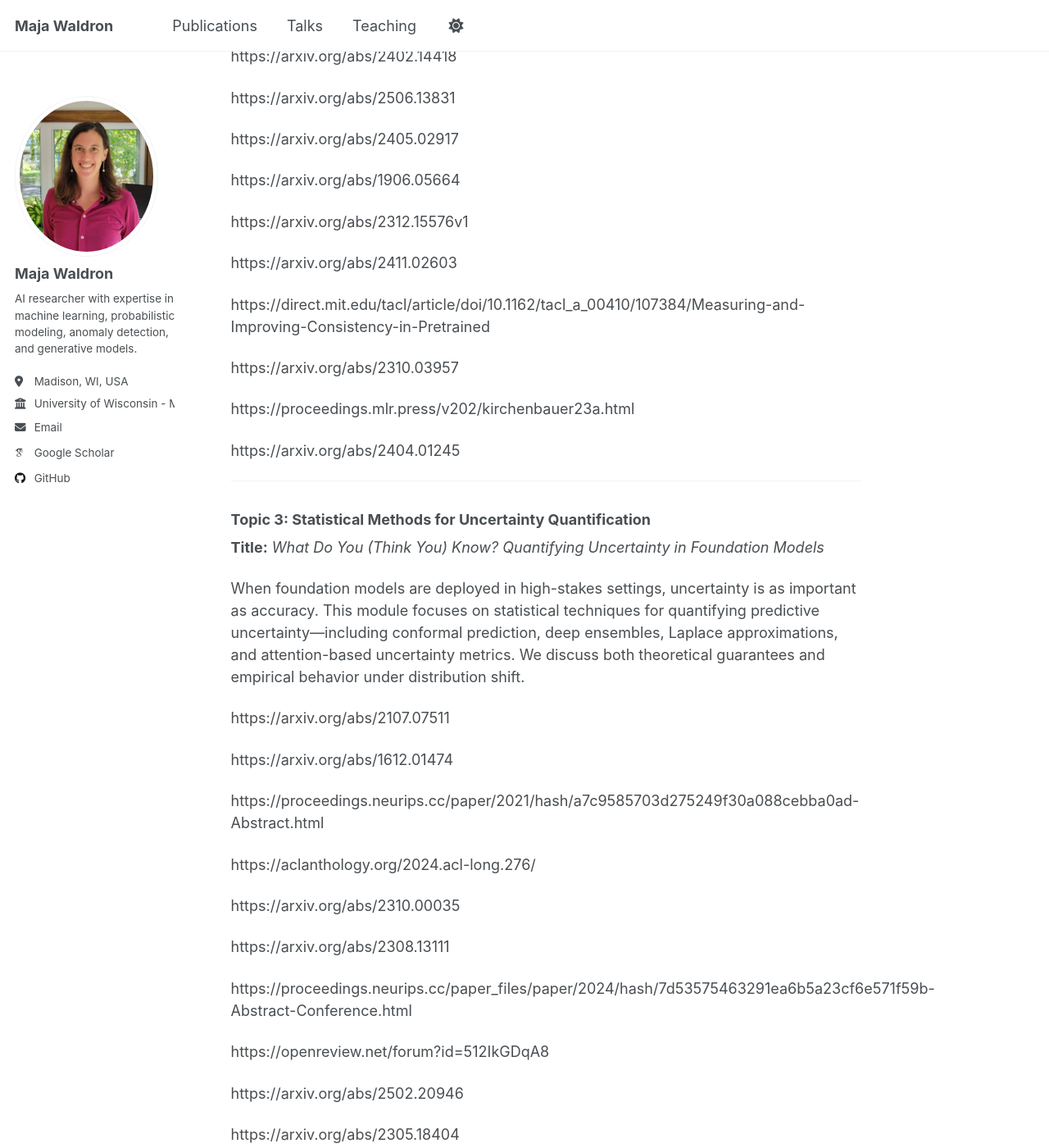
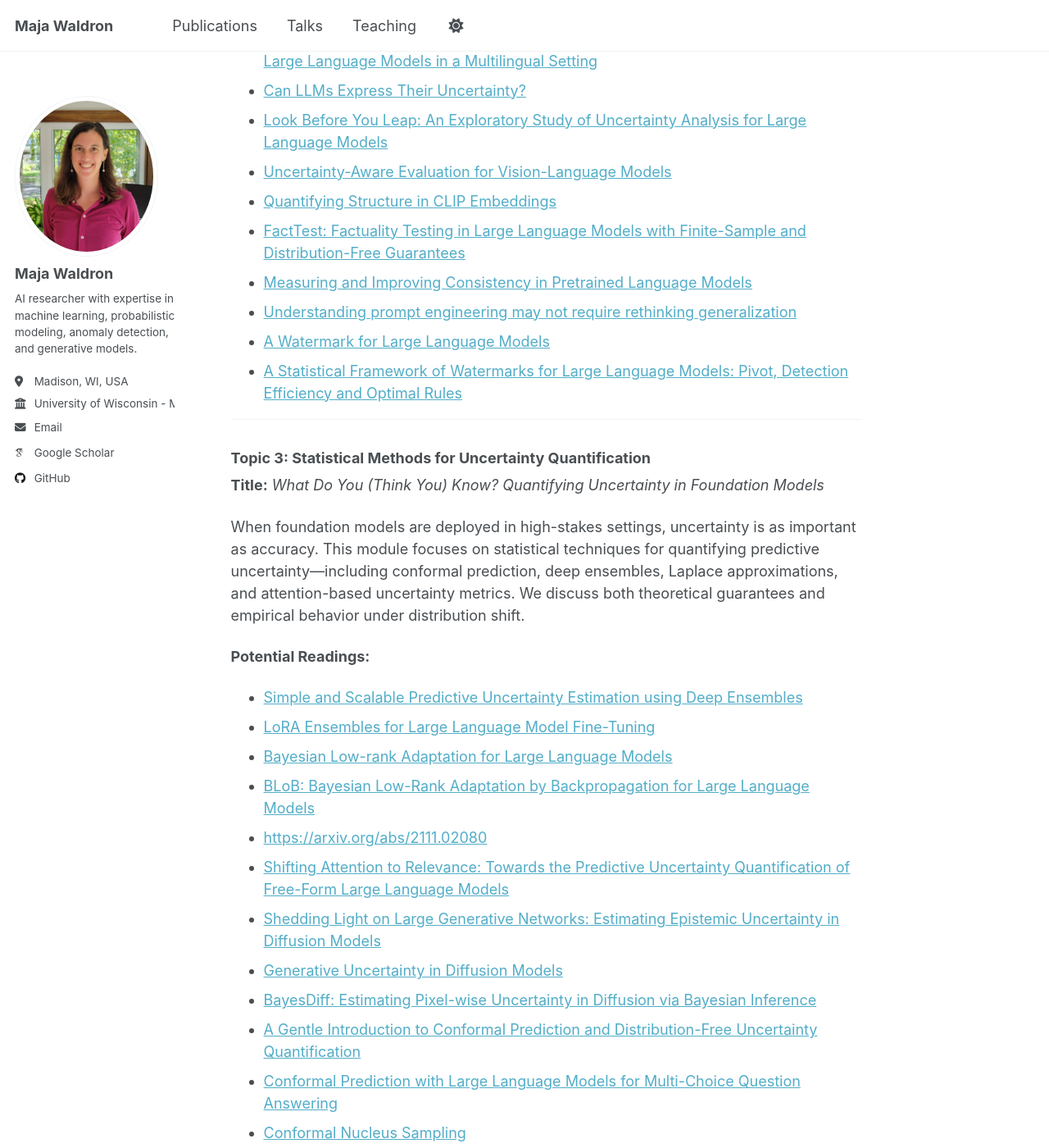
Before and after one commit to maja-waldron/maja-waldron.github.io, a Jekyll site: the page built from _teaching/2025-SFLLM.md, in a window 1280 px wide and 1400 px high, scrolled down 2047 px. Shown: the whole window at 82% size. Built offline with Jekyll 4.4.1, drawn with Linux system fonts in a browser that asks for light colours; some web fonts are replaced; some of the changed text lies outside the part shown.

Commit message:
syllabus references

```diff
--- a/_teaching/2025-SFLLM.md
+++ b/_teaching/2025-SFLLM.md
@@ -25,6 +25,7 @@ Topics
 
 We set the stage for the seminar by defining what foundation models are (e.g., LLMs, VLMs, diffusion models), how they differ from traditional statistical models, and why their empirical power raises new theoretical and practical questions. We also discuss the role of statistical thinking in evaluating and repurposing these models for scientific inference, decision-making, and societal impact.
 
+**Potential Readings:**
 - [An Overview of Large Language Models for Statisticians](https://arxiv.org/abs/2502.17814)
 - [Do Large Language Models (Really) Need Statistical Foundations?](https://arxiv.org/abs/2505.19145)
 - [Position: Bayesian Deep Learning is Needed in the Age of Large-Scale AI](https://arxiv.org/abs/2402.00809)
@@ -38,37 +39,22 @@ Foundation models are often evaluated in terms of benchmarks or task accuracy—
 
 We might also read papers about watermarking. Watermarking straddles the line between statistical evaluation of foundation models and intervention: Statistical signals can be embedded into model outputs—intentionally or inadvertently. Such signals can be detected, analyzed, and potentially used for provenance, accountability, and robustness.
 
-https://aclanthology.org/2020.emnlp-main.21/
-
-https://arxiv.org/abs/2207.07411
-
-https://arxiv.org/html/2312.04021v1
-
-https://aclanthology.org/2023.mmnlg-1.1/
-
-https://arxiv.org/abs/2306.13063
-
-https://arxiv.org/abs/2307.10236
-
-https://arxiv.org/abs/2402.14418
-
-https://arxiv.org/abs/2506.13831
-
-https://arxiv.org/abs/2405.02917
-
-https://arxiv.org/abs/1906.05664
-
-https://arxiv.org/abs/2312.15576v1
-
-https://arxiv.org/abs/2411.02603
-
-https://direct.mit.edu/tacl/article/doi/10.1162/tacl_a_00410/107384/Measuring-and-Improving-Consistency-in-Pretrained
-
-https://arxiv.org/abs/2310.03957
-
-https://proceedings.mlr.press/v202/kirchenbauer23a.html
-
-https://arxiv.org/abs/2404.01245
+**Potential Readings:**
+- [Calibration, Entropy Rates, and Memory in Language Models](https://arxiv.org/abs/1906.05664)
+- [Calibration of Pre-trained Transformers](https://aclanthology.org/2020.emnlp-main.21/)
+- [An Explanation of In-context Learning as Implicit Bayesian Inference](https://arxiv.org/abs/2111.02080)
+- [Plex: Towards Reliability using Pretrained Large Model Extensions](https://arxiv.org/abs/2207.07411)
+- [A Study on the Calibration of In-context Learning](https://arxiv.org/html/2312.04021v1)
+- [Confidently Wrong: Exploring the Calibration and Expression of (Un)Certainty of Large Language Models in a Multilingual Setting](https://aclanthology.org/2023.mmnlg-1.1/)
+- [Can LLMs Express Their Uncertainty?](https://arxiv.org/abs/2306.13063)
+- [Look Before You Leap: An Exploratory Study of Uncertainty Analysis for Large Language Models](https://arxiv.org/abs/2307.10236)
+- [Uncertainty-Aware Evaluation for Vision-Language Models](https://arxiv.org/abs/2402.14418)
+- [Quantifying Structure in CLIP Embeddings](https://arxiv.org/abs/2506.13831)
+- [FactTest: Factuality Testing in Large Language Models with Finite-Sample and Distribution-Free Guarantees](https://arxiv.org/abs/2411.02603)
+- [Measuring and Improving Consistency in Pretrained Language Models](https://direct.mit.edu/tacl/article/doi/10.1162/tacl_a_00410/107384/Measuring-and-Improving-Consistency-in-Pretrained_)
+- [Understanding prompt engineering may not require rethinking generalization](https://arxiv.org/abs/2310.03957)
+- [A Watermark for Large Language Models](https://proceedings.mlr.press/v202/kirchenbauer23a.html)
+- [A Statistical Framework of Watermarks for Large Language Models: Pivot, Detection Efficiency and Optimal Rules](https://arxiv.org/abs/2404.01245)
 
 ---
 
@@ -78,37 +64,24 @@ https://arxiv.org/abs/2404.01245
 
 When foundation models are deployed in high-stakes settings, uncertainty is as important as accuracy. This module focuses on statistical techniques for quantifying predictive uncertainty—including conformal prediction, deep ensembles, Laplace approximations, and attention-based uncertainty metrics. We discuss both theoretical guarantees and empirical behavior under distribution shift.
 
-https://arxiv.org/abs/2107.07511
+**Potential Readings:**
+- [Simple and Scalable Predictive Uncertainty Estimation using Deep Ensembles](https://arxiv.org/abs/1612.01474)
+- [LoRA Ensembles for Large Language Model Fine-Tuning](https://arxiv.org/abs/2310.00035)
+- [Bayesian Low-rank Adaptation for Large Language Models](https://arxiv.org/abs/2308.13111)
+- [BLoB: Bayesian Low-Rank Adaptation by Backpropagation for Large Language Models](https://proceedings.neurips.cc/paper_files/paper/2024/hash/7d53575463291ea6b5a23cf6e571f59b-Abstract-Conference.html)
+- [https://arxiv.org/abs/2111.02080](https://proceedings.neurips.cc/paper/2021/hash/a7c9585703d275249f30a088cebba0ad-Abstract.html)
+- [Shifting Attention to Relevance: Towards the Predictive Uncertainty Quantification of Free-Form Large Language Models](https://aclanthology.org/2024.acl-long.276/)
+- [Shedding Light on Large Generative Networks: Estimating Epistemic Uncertainty in Diffusion Models](https://openreview.net/forum?id=512IkGDqA8)
+- [Generative Uncertainty in Diffusion Models](https://arxiv.org/abs/2502.20946)
+- [BayesDiff: Estimating Pixel-wise Uncertainty in Diffusion via Bayesian Inference](https://arxiv.org/abs/2310.11142)
+- [A Gentle Introduction to Conformal Prediction and Distribution-Free Uncertainty Quantification](https://arxiv.org/abs/2107.07511)
+- [Conformal Prediction with Large Language Models for Multi-Choice Question Answering](https://arxiv.org/abs/2305.18404)
+- [Conformal Nucleus Sampling](https://arxiv.org/abs/2305.02633)
+- [Prune 'n Predict: Optimizing LLM Decision-making with Conformal Prediction](https://openreview.net/forum?id=gENDUvkytD)
+- [Function-Space Regularization in Neural Network](https://arxiv.org/abs/2312.17162)
+- [Fine-Tuning with Uncertainty-Aware Priors Makes Vision and Language Foundation Models More Reliable](https://openreview.net/forum?id=37fM2QEBSE)
+- [Reducing LLM Hallucinations using epistemic neural networks](https://arxiv.org/abs/2312.15576v1)
 
-https://arxiv.org/abs/1612.01474
-
-https://proceedings.neurips.cc/paper/2021/hash/a7c9585703d275249f30a088cebba0ad-Abstract.html
-
-https://aclanthology.org/2024.acl-long.276/
-
-https://arxiv.org/abs/2310.00035
-
-https://arxiv.org/abs/2308.13111
-
-https://proceedings.neurips.cc/paper_files/paper/2024/hash/7d53575463291ea6b5a23cf6e571f59b-Abstract-Conference.html
-
-https://openreview.net/forum?id=512IkGDqA8
-
-https://arxiv.org/abs/2502.20946
-
-https://arxiv.org/abs/2305.18404
-
-https://arxiv.org/abs/2305.02633
-
-https://openreview.net/forum?id=gENDUvkytD
-
-https://arxiv.org/abs/2312.17162
-
-https://arxiv.org/abs/2403.09869
-
-https://openreview.net/forum?id=37fM2QEBSE
-
----
 
 ### **Topic 4: Foundation Models for Statistical Inference**
 
@@ -116,18 +89,12 @@ https://openreview.net/forum?id=37fM2QEBSE
 
 Beyond being objects of analysis, foundation models can act as tools in statistical workflows. This module explores how LLMs and generative models can assist in Bayesian inference, simulation-based inference (SBI), and prediction-powered inference. We consider the opportunities and pitfalls of using models as simulators, priors, or query engines in structured inference problems.
 
-https://arxiv.org/abs/2311.01453
-
-https://arxiv.org/abs/2301.09633
-
-https://arxiv.org/abs/2304.07438
-
-https://arxiv.org/abs/2112.10510
-
-https://proceedings.mlr.press/v202/nagler23a
-
-https://arxiv.org/abs/2501.16825
-
-https://arxiv.org/abs/2505.11325
-
-https://arxiv.org/abs/2404.09636
+**Potential Readings:**
+- [PPI++: Efficient Prediction-Powered Inference](https://arxiv.org/abs/2311.01453)
+- [Prediction-Powered Inference](https://arxiv.org/abs/2301.09633)
+- [Tractable Control for Autoregressive Language Generation](https://arxiv.org/abs/2304.07438)
+- [Transformers Can Do Bayesian Inference](https://arxiv.org/abs/2112.10510)
+- [Statistical Foundations of Prior-Data Fitted Networks](https://proceedings.mlr.press/v202/nagler23a)
+- [Can Transformers Learn Full Bayesian Inference in Context?](https://arxiv.org/abs/2501.16825)
+- [Uncertainty Quantification for Prior-Data Fitted Networks using Martingale Posteriors](https://arxiv.org/abs/2505.11325)
+- [All-in-one simulation-based inference](https://arxiv.org/abs/2404.09636)
```
